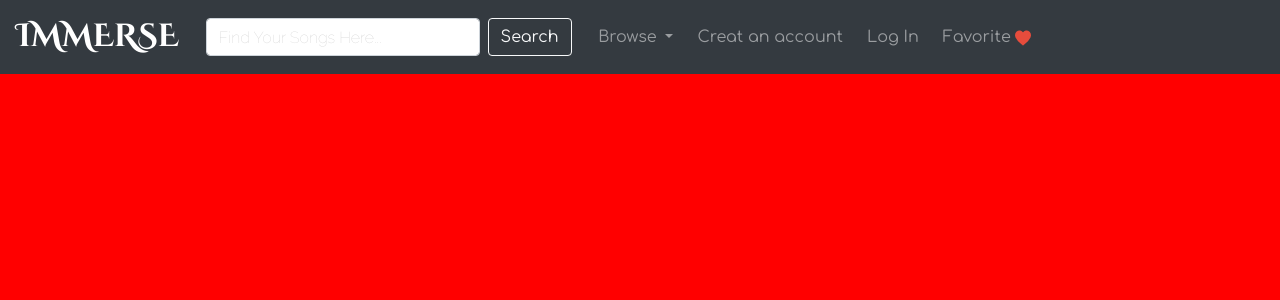
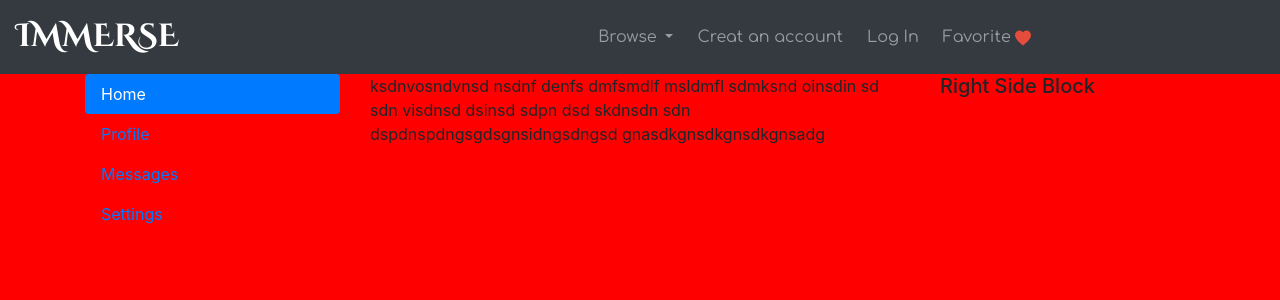
Before and after one commit to mounishsoni/IMMERSE, a PHP site: page / in a window 1280 px wide. Shown: the top 300 px of the page. Run offline with PHP 8.4, Linux system fonts and the light colour scheme.

Commit message:
testing 2

```diff
--- a/css/styles.css
+++ b/css/styles.css
@@ -19,8 +19,48 @@ body {
 /* Medium devices (landscape tablets, 768px and up) */
 @media only screen and (min-width: 768px) {
 	body {
-		background-color: blue;
+		background-color: green;
 	}
+
+	#top-nav img {
+	    max-width: 50%;
+	}
+
+	.navbar-brand {
+		font-family: 'Cinzel Decorative', cursive;
+		font-weight: black900;
+		font-size: 2rem;
+	}
+
+	#navbar-content form {
+	    margin-left: 200px;
+	}
+
+	.searchbar {
+		visibility: hidden;
+	}
+
+	#navbar-content ul {
+	    margin-left: 85px;
+	}
+
+	#navbar-content ul li {
+		padding-left: 0.5rem;
+	}
+
+	#navbar-content ul li a {
+		font-family: 'Comfortaa', cursive;
+	}
+
+	#navbar-content ul li a:hover {
+		color:#fff;
+	}
+
+	#navbar-content ul li a:active {
+		color: olive;
+	}
+
+
 }
 
 @media only screen and (min-width: 992px){
--- a/index.html
+++ b/index.html
@@ -15,7 +15,7 @@
 </head>
 <body>
   <div id="top-nav">
-    <nav class="navbar navbar-expand-lg navbar-dark bg-dark">
+    <nav class="navbar navbar-expand-lg navbar-dark bg-dark sticky-top">
       <a class="navbar-brand" href="#">IMMERSE</a>
       <button class="navbar-toggler" type="button" data-toggle="collapse" data-target="#navbar-content" aria-controls="navbar-content" aria-expanded="false" aria-label="Toggle navigation">
         <span class="navbar-toggler-icon"></span>
@@ -52,6 +52,39 @@
     </nav>
   </div> <!-- end of top-nav -->
 
+
+  <!-- container block -->
+  <div class="container">
+    <div class="row">
+      <div class="col-3 left-block">
+        <div class="nav flex-column nav-pills" id="v-pills-tab" role="tablist" aria-orientation="vertical">
+          <a class="nav-link active" id="v-pills-home-tab" data-toggle="pill" href="#v-pills-home" role="tab" aria-controls="v-pills-home" aria-selected="true">Home</a>
+          <a class="nav-link" id="v-pills-profile-tab" data-toggle="pill" href="#v-pills-profile" role="tab" aria-controls="v-pills-profile" aria-selected="false">Profile</a>
+          <a class="nav-link" id="v-pills-messages-tab" data-toggle="pill" href="#v-pills-messages" role="tab" aria-controls="v-pills-messages" aria-selected="false">Messages</a>
+          <a class="nav-link" id="v-pills-settings-tab" data-toggle="pill" href="#v-pills-settings" role="tab" aria-controls="v-pills-settings" aria-selected="false">Settings</a>
+        </div>
+      </div>
+      <div class="col-6 center-block">
+        <div class="tab-content" id="v-pills-tabContent">
+          <div class="tab-pane fade show active" id="v-pills-home" role="tabpanel" aria-labelledby="v-pills-home-tab">ksdnvosndvnsd nsdnf denfs dmfsmdlf msldmfl sdmksnd oinsdin sd
+               sdn visdnsd
+              dsinsd
+            sdpn dsd skdnsdn sdn
+          dspdnspdngsgdsgnsidngsdngsd
+        gnasdkgnsdkgnsdkgnsadg</div>
+          <div class="tab-pane fade" id="v-pills-profile" role="tabpanel" aria-labelledby="v-pills-profile-tab">...</div>
+          <div class="tab-pane fade" id="v-pills-messages" role="tabpanel" aria-labelledby="v-pills-messages-tab">...</div>
+          <div class="tab-pane fade" id="v-pills-settings" role="tabpanel" aria-labelledby="v-pills-settings-tab">...</div>
+        </div>
+      </div>
+      <div class="col-3 right-block">
+        <div>
+          <h5>Right Side Block</h5>
+        </div>
+      </div>
+    </div>
+  </div> <!-- End of container -->
+
   <!-- JS Link -->
   <script src="https://code.jquery.com/jquery-3.3.1.slim.min.js" integrity="sha384-q8i/X+965DzO0rT7abK41JStQIAqVgRVzpbzo5smXKp4YfRvH+8abtTE1Pi6jizo" crossorigin="anonymous"></script>
   <script src="https://cdnjs.cloudflare.com/ajax/libs/popper.js/1.14.7/umd/popper.min.js" integrity="sha384-UO2eT0CpHqdSJQ6hJty5KVphtPhzWj9WO1clHTMGa3JDZwrnQq4sF86dIHNDz0W1" crossorigin="anonymous"></script>
```
